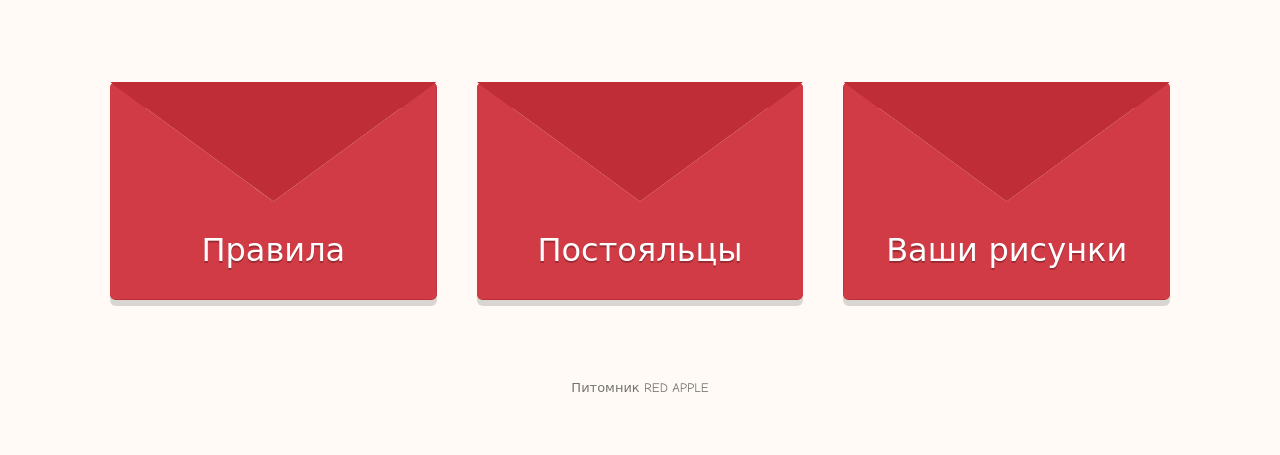
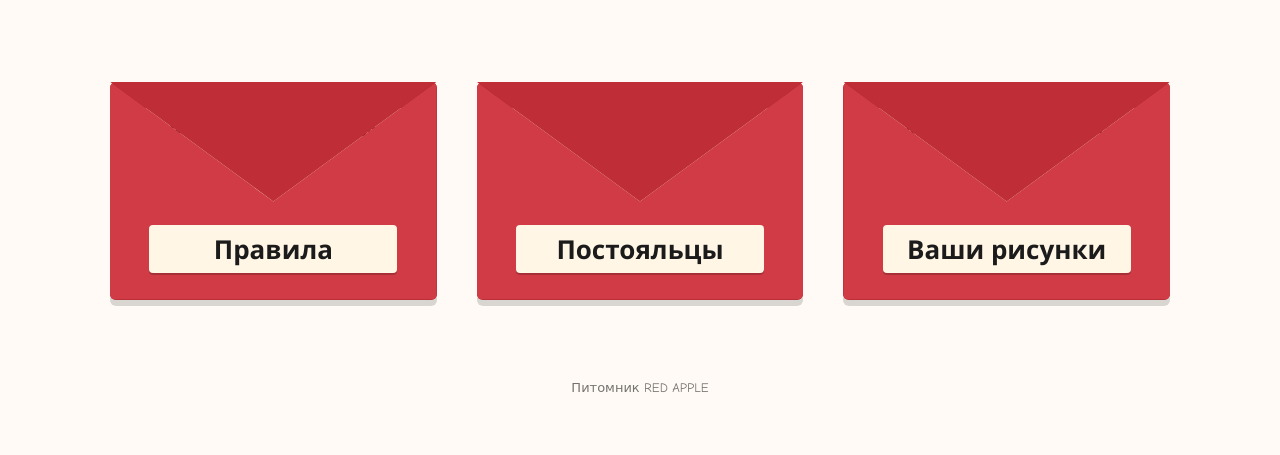
Before and after one commit to churazero/chura, a plain HTML site: page index.html in a window 1280 px wide. Shown: the part 669-1124 px from the top of the page. Drawn offline with Linux system fonts and the light colour scheme.

Commit message:
Add files via upload

```diff
--- a/index.html
+++ b/index.html
@@ -111,9 +111,11 @@
     color: var(--ink);
     border-radius: 4px;
     z-index: 1;
-    padding: 14px 12px;
-    font-size: 14px;
-    line-height: 1.35;
+    padding: 12px 10px;
+    font-family: "Segoe UI", Arial, sans-serif;
+    font-size: 16px;
+    font-weight: 600;
+    line-height: 1.3;
     text-align: center;
     transition: transform .45s ease .15s;
     box-shadow: 0 2px 6px rgba(0,0,0,.2);
@@ -142,11 +144,19 @@
 
   /* надпись на конверте */
   .env .label {
-    left: 0; right: 0; bottom: 14%;
+    left: 12%; right: 12%;
+    bottom: 12%;
+    padding: 6px 4px;
+    background: var(--paper);
+    color: var(--ink);
+    border-radius: 4px;
     text-align: center;
-    font-size: clamp(22px, 3vw, 32px);
+    font-family: "Segoe UI", Arial, sans-serif;
+    font-weight: 700;
+    font-size: clamp(18px, 2.4vw, 26px);
+    text-shadow: none;
+    box-shadow: 0 2px 0 rgba(0,0,0,.2);
     z-index: 4;
-    text-shadow: 0 2px 0 rgba(0,0,0,.25);
   }
 
   /* ===== ОТКРЫТИЕ ===== */
@@ -239,9 +249,9 @@
       <span class="label">Постояльцы</span>
     </a>
 
-    <a class="env" href="forum.html">
+    <a class="env" href="art.html">
       <div class="back"></div>
-      <div class="letter">Работы наших гостей</div>
+      <div class="letter">Галерея работ наших гостей</div>
       <div class="front"></div>
       <div class="flap"></div>
       <span class="label">Ваши рисунки</span>
```
Also changed, not shown: admins.html (+9 -9 lines), rules.html (+1 -1 lines).
